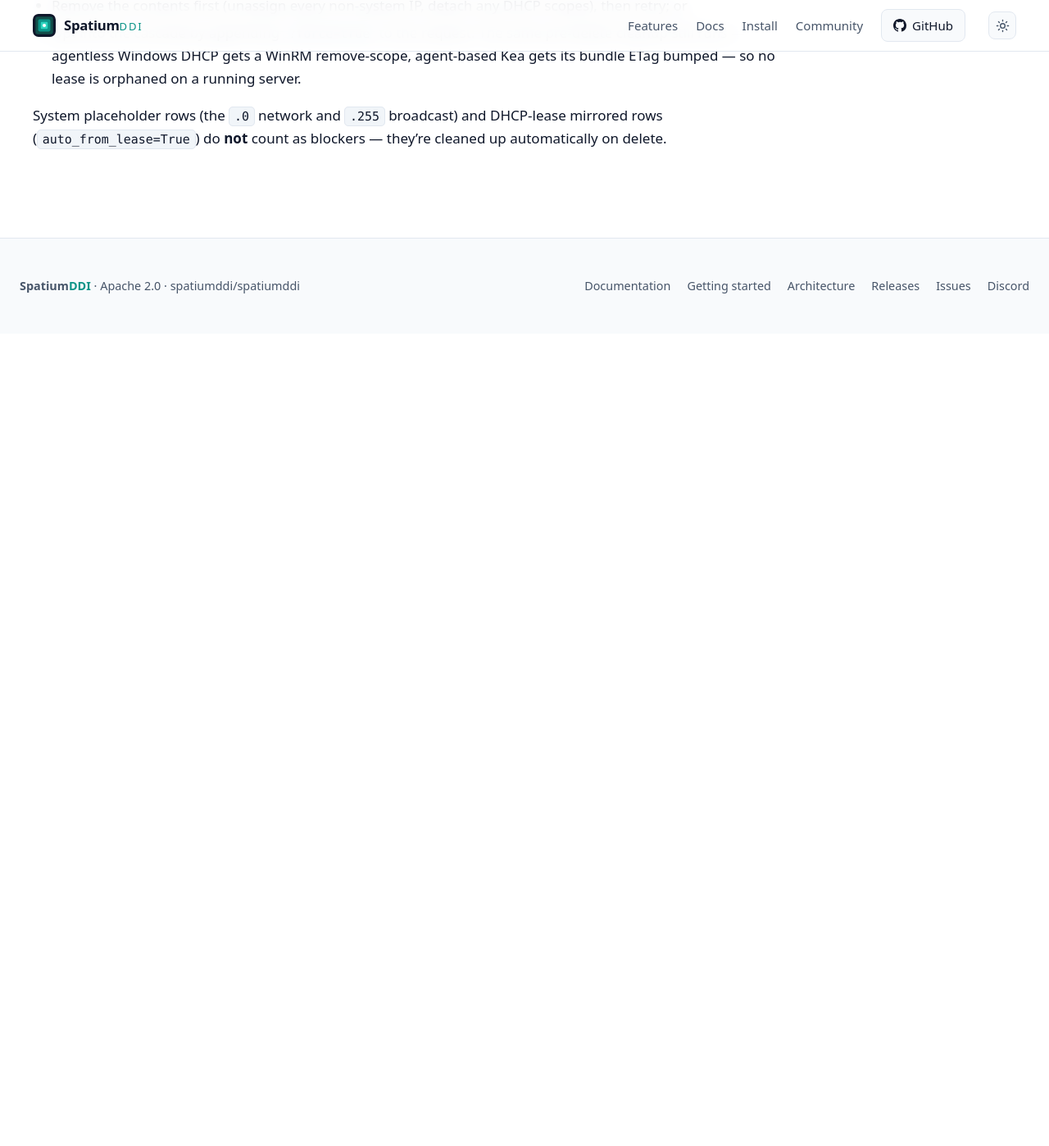
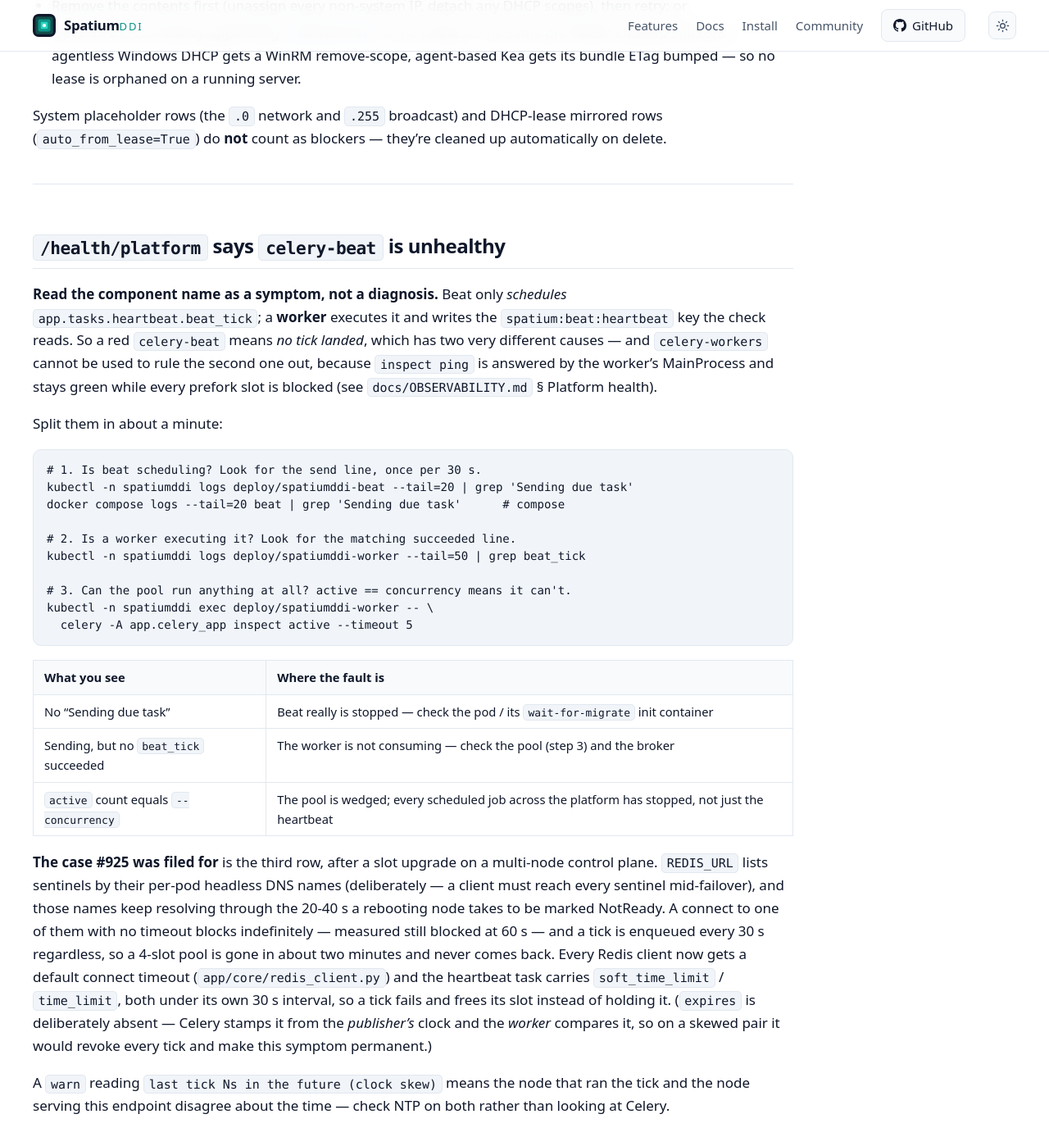
Before and after one commit to spatiumddi/spatiumddi.github.io, a Jekyll site: the page built from TROUBLESHOOTING.md, in a window 1280 px wide and 1400 px high, scrolled down 6000 px. Shown: the whole window at 82% size. Built offline with Jekyll 4.4.1, drawn with Linux system fonts in a browser that asks for light colours; before the commit the page ends 6407 px from its top, so only the background shows below that.

Commit message:
docs: publish main@298d6b7
Mirrored from spatiumddi/spatiumddi@298d6b73e537f4e51515ea6b6fa588c4db52d79d by the docs-publish workflow. Do not edit this repository directly.

````diff
--- a/TROUBLESHOOTING.md
+++ b/TROUBLESHOOTING.md
@@ -287,3 +287,56 @@ permanent (hard) delete path, which refuses unless you either:
 System placeholder rows (the `.0` network and `.255` broadcast) and
 DHCP-lease mirrored rows (`auto_from_lease=True`) do **not** count as
 blockers — they're cleaned up automatically on delete.
+
+---
+
+## `/health/platform` says `celery-beat` is unhealthy
+
+**Read the component name as a symptom, not a diagnosis.** Beat only
+*schedules* `app.tasks.heartbeat.beat_tick`; a **worker** executes it and
+writes the `spatium:beat:heartbeat` key the check reads. So a red
+`celery-beat` means *no tick landed*, which has two very different causes —
+and `celery-workers` cannot be used to rule the second one out, because
+`inspect ping` is answered by the worker's MainProcess and stays green
+while every prefork slot is blocked (see `docs/OBSERVABILITY.md` § Platform
+health).
+
+Split them in about a minute:
+
+```bash
+# 1. Is beat scheduling? Look for the send line, once per 30 s.
+kubectl -n spatiumddi logs deploy/spatiumddi-beat --tail=20 | grep 'Sending due task'
+docker compose logs --tail=20 beat | grep 'Sending due task'      # compose
+
+# 2. Is a worker executing it? Look for the matching succeeded line.
+kubectl -n spatiumddi logs deploy/spatiumddi-worker --tail=50 | grep beat_tick
+
+# 3. Can the pool run anything at all? active == concurrency means it can't.
+kubectl -n spatiumddi exec deploy/spatiumddi-worker -- \
+  celery -A app.celery_app inspect active --timeout 5
+```
+
+| What you see | Where the fault is |
+|---|---|
+| No "Sending due task" | Beat really is stopped — check the pod / its `wait-for-migrate` init container |
+| Sending, but no `beat_tick` succeeded | The worker is not consuming — check the pool (step 3) and the broker |
+| `active` count equals `--concurrency` | The pool is wedged; every scheduled job across the platform has stopped, not just the heartbeat |
+
+**The case #925 was filed for** is the third row, after a slot upgrade on a
+multi-node control plane. `REDIS_URL` lists sentinels by their per-pod
+headless DNS names (deliberately — a client must reach every sentinel
+mid-failover), and those names keep resolving through the 20-40 s a
+rebooting node takes to be marked NotReady. A connect to one of them with
+no timeout blocks indefinitely — measured still blocked at 60 s — and a
+tick is enqueued every 30 s regardless, so a 4-slot pool is gone in about
+two minutes and never comes back. Every Redis client now gets a default
+connect timeout (`app/core/redis_client.py`) and the heartbeat task carries
+`soft_time_limit` / `time_limit`, both under its own 30 s interval, so a
+tick fails and frees its slot instead of holding it. (`expires` is
+deliberately absent — Celery stamps it from the *publisher's* clock and the
+*worker* compares it, so on a skewed pair it would revoke every tick and
+make this symptom permanent.)
+
+A `warn` reading `last tick Ns in the future (clock skew)` means the node
+that ran the tick and the node serving this endpoint disagree about the
+time — check NTP on both rather than looking at Celery.
````
Also changed, not shown: OBSERVABILITY.md (+23 -2 lines).
